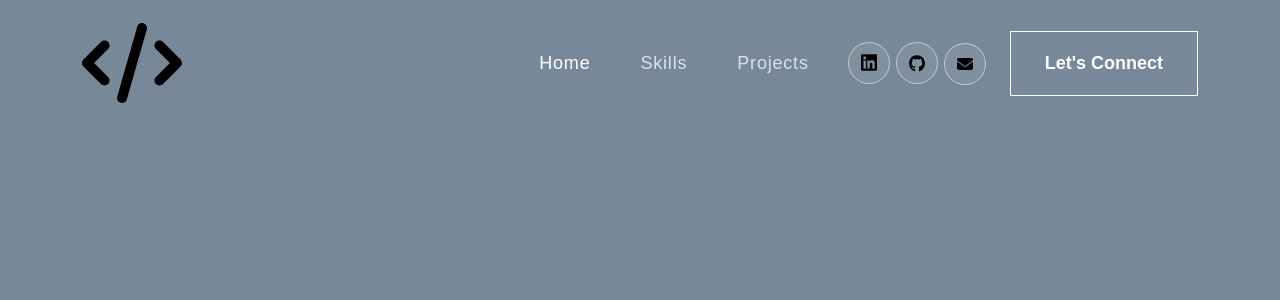
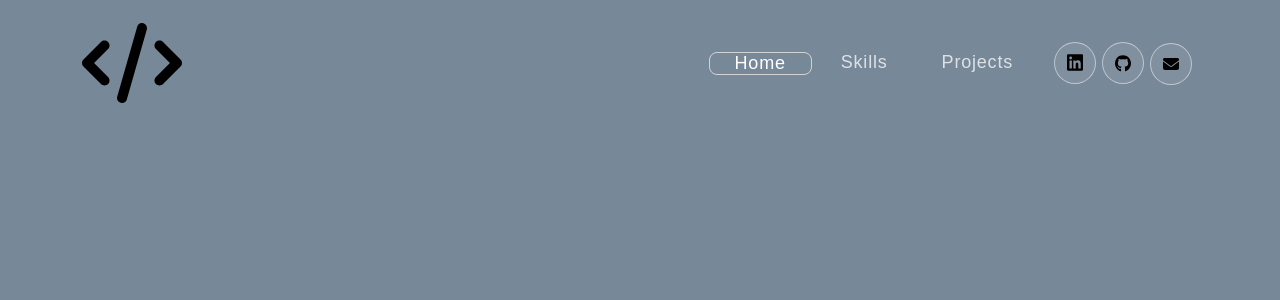
Before and after one commit to oscarnunez1/oscar-react-portfolio, a React (Create React App) app: page / in a window 1280 px wide. Shown: the top 300 px of the page. Built offline with nearby package versions, Linux system fonts and the light colour scheme.

Commit message:
style navbar

```diff
--- a/src/App.css
+++ b/src/App.css
@@ -87,11 +87,22 @@ nav.navbar .navbar-nav .nav-link.navbar-link {
   padding: 0 25px;
   font-size: 18px;
   opacity: 0.75;
+  margin: 2px;
 }
-nav.navbar .navbar-nav a.nav-link.navbar-link:hover,
+
+nav.navbar .navbar-nav a.nav-link.navbar-link:hover {
+    border: 0.5px solid transparent;
+    border-radius: 8px;
+    transition: border-color 0.9s ease-in-out;
+    box-shadow: 0px 4px 8px rgba(0, 0, 0, 0.15);
+}
+
 nav.navbar .navbar-nav a.nav-link.navbar-link.active {
-    opacity: 1;
+  opacity: 1;
+  border: 1px solid lightgray;
+  border-radius: 8px;
 }
+
 span.navbar-text {
     display: flex;
     align-items: center;
@@ -137,6 +148,7 @@ span.navbar-text {
   font-weight: 700;
   color: #fff;
   border: 1px solid #fff;
+  border-radius: 8px;
   padding: 18px 34px;
   font-size: 18px;
   margin-left: 18px;
@@ -156,7 +168,7 @@ span.navbar-text {
   left: 0;
   top: 0;
   z-index: -1;
-  transition: 0.3s ease-in-out;
+  transition: 0.5s ease-in-out;
 }
 .navbar-text button:hover {
   color: #121212;
@@ -212,6 +224,7 @@ nav.navbar .navbar-toggler[aria-expanded="true"] .navbar-toggler-icon:before {
 nav.navbar .navbar-toggler[aria-expanded="true"] .navbar-toggler-icon {
 	border-color: transparent;
 }
+
 /************ App Css ************/
 
 .App {
--- a/src/components/NavBar.js
+++ b/src/components/NavBar.js
@@ -49,7 +49,6 @@ export const NavBar = () => {
               <a href="/"><img src={githubIcon} alt="" /></a>
               <a href="/"><img src={emailIcon} alt="" /></a>
             </div>
-            <button className="vvd"><span>Let's Connect</span></button>
           </span>
         </Navbar.Collapse>
       </Container>
```
Also changed, not shown: src/assets/images/logo.svg (deleted).
